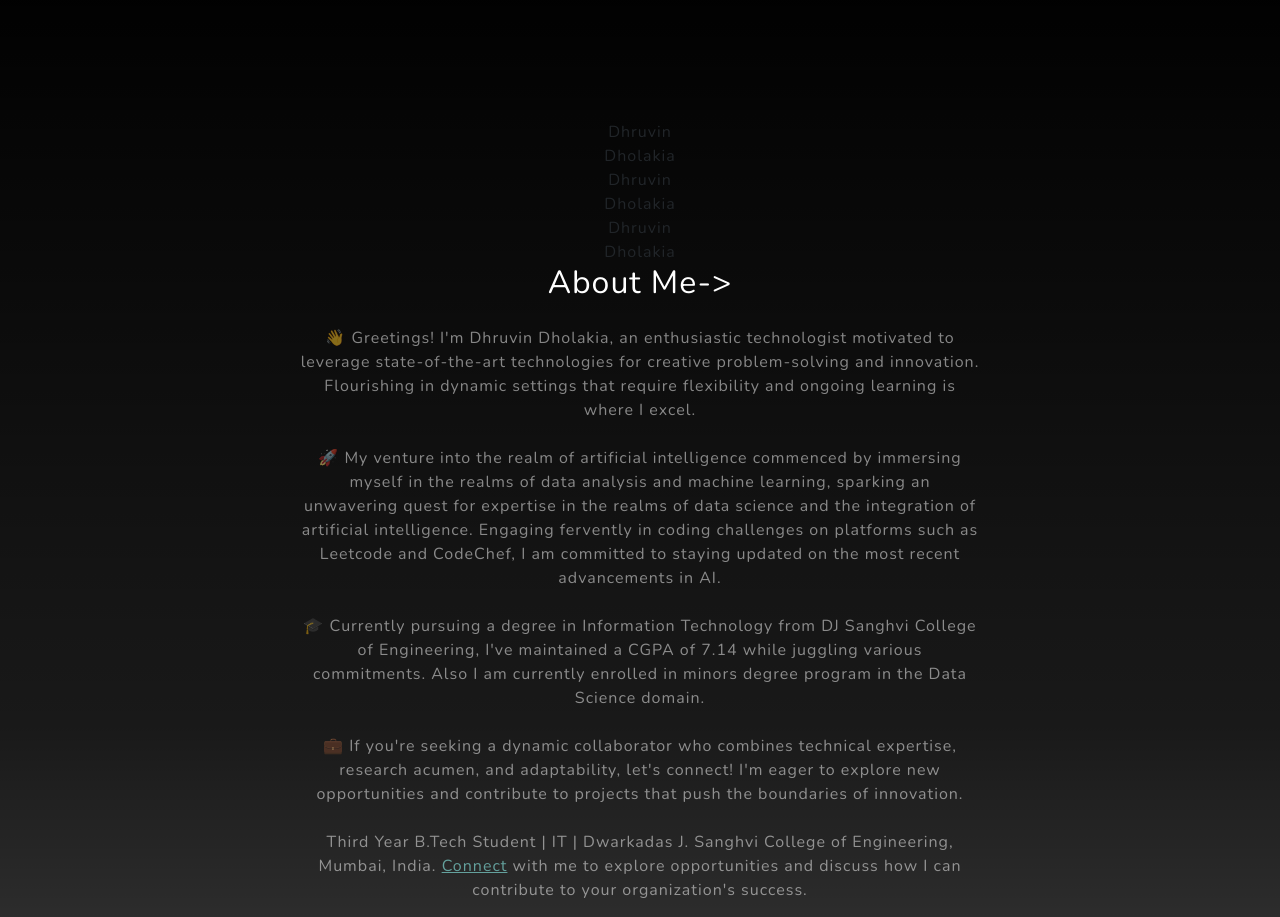
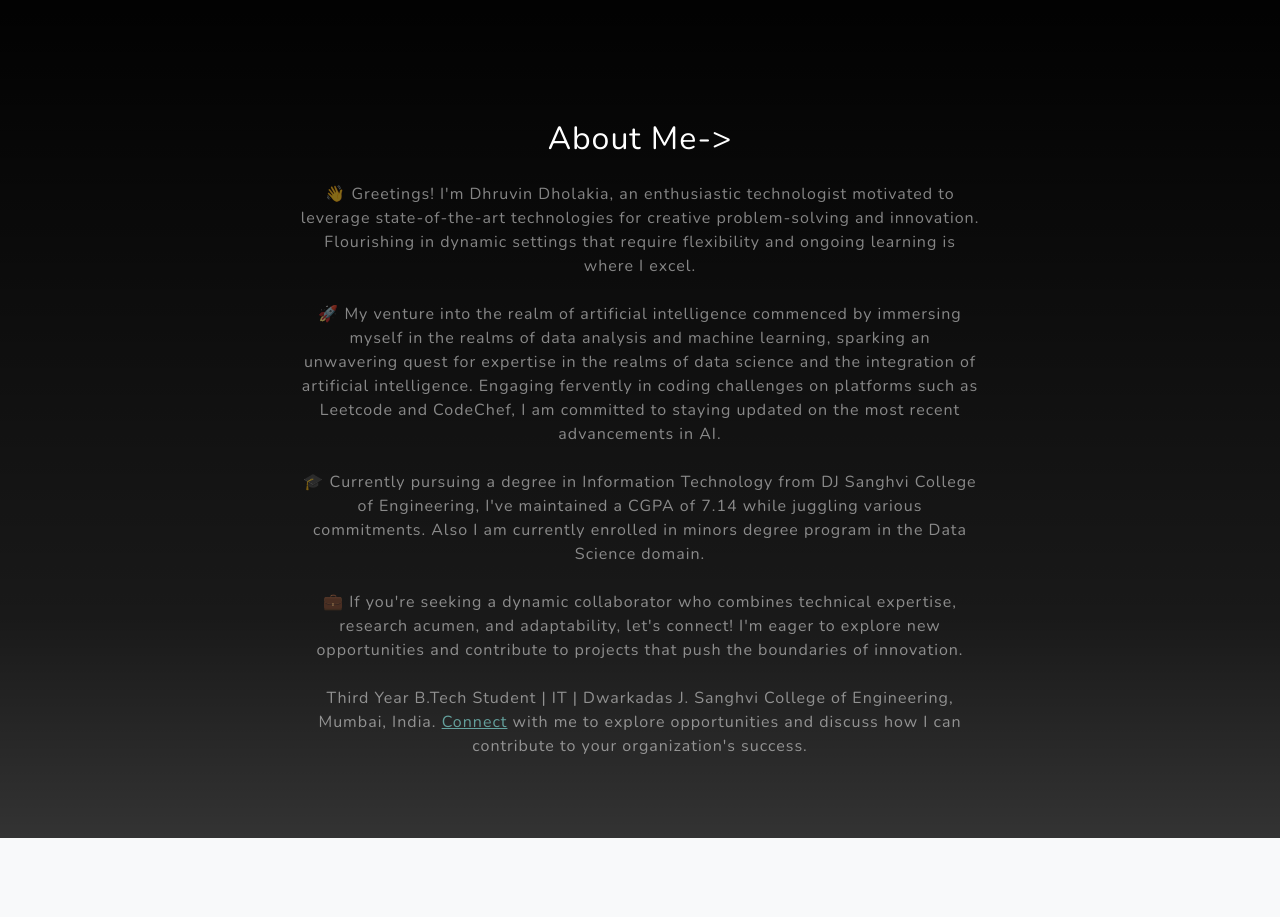
Before and after one commit to ddhruvin/dd, a website: page index.html in a window 1280 px wide. Shown: the part 840-1757 px from the top of the page. Drawn offline with nearby package versions, Linux system fonts and the light colour scheme; files that its build step writes are made by us from their sources.

Commit message:
Update index.html

```diff
--- a/index.html
+++ b/index.html
@@ -59,7 +59,7 @@
                     <div class="text-center">
                         <h1 class="mx-auto my-0 text-uppercase">Welcome</h1>
                         <h2 class="text-white-50 mx-auto mt-2 mb-5">Crafting Data-driven Solutions for Tomorrow's Challenges."</h2>
-                        <a class="btn btn-primary" href="https://drive.google.com/file/d/1uH-0_uaWcrJ4yInL229KNQNotEb0_3nb/view?usp=sharing" target=”_blank” >Check Out My Resume!</a>
+                        <a class="btn btn-primary" href="https://docs.google.com/document/d/13bRkES6cWVtFFMNXqfWjZ_iAG-syf1fyuK4PLpe0PHg/edit?usp=sharing " target=”_blank” >Check Out My Resume!</a>
                     </div>
                 </div>
             </div>
@@ -74,16 +74,6 @@
 
         <!-- About-->
         <section class="about-section text-center" id="about">
-         <div class="cube-container">
-        <div class="cube">
-            <div class="side">Dhruvin</div>
-            <div class="side">Dholakia</div>
-            <div class="side">Dhruvin</div>
-            <div class="side">Dholakia</div>
-            <div class="side">Dhruvin</div>
-            <div class="side">Dholakia</div>
-        </div>
-    </div>
             <div class="container px-4 px-lg-5">
                 <div class="row gx-4 gx-lg-5 justify-content-center">
                     <div class="col-lg-8">
```
